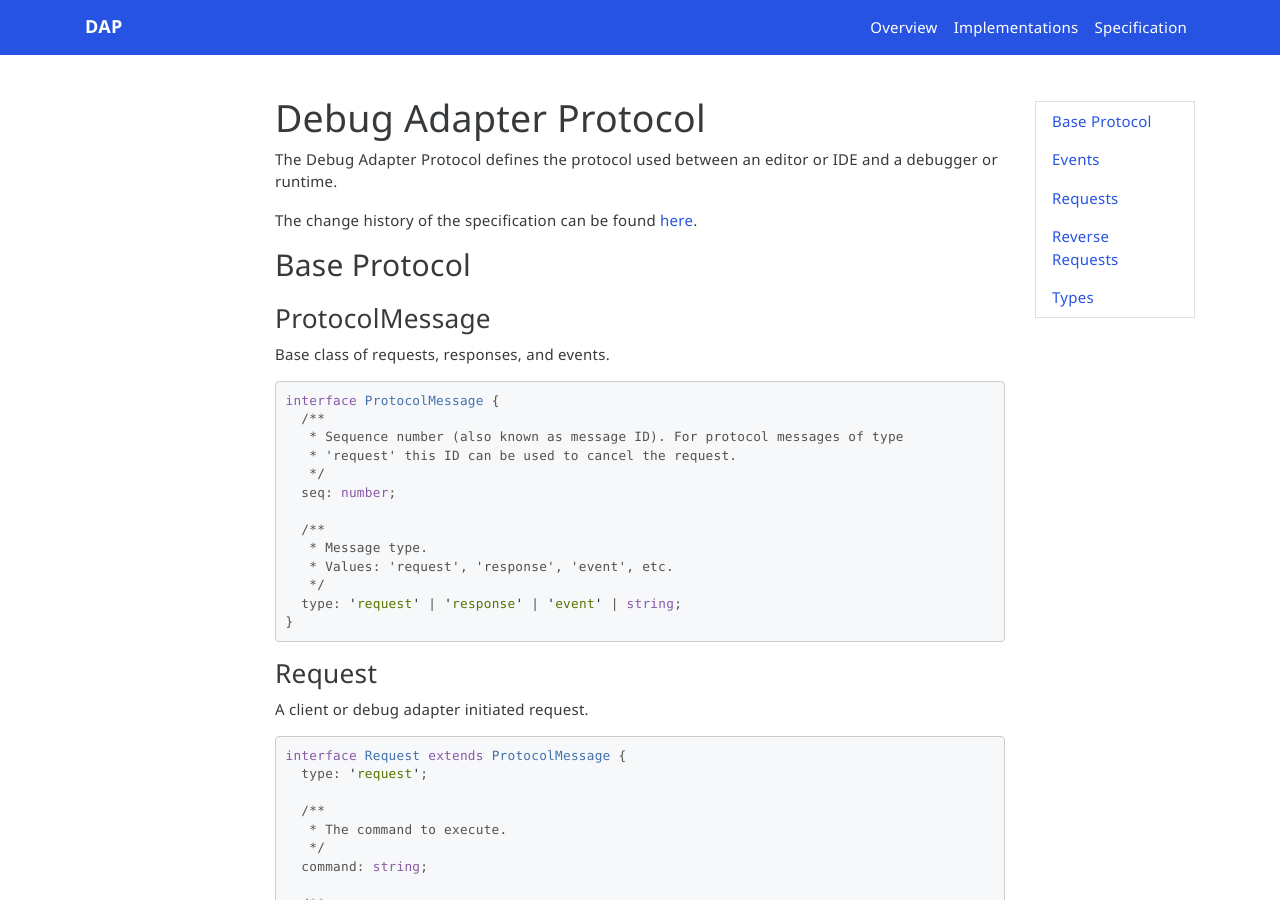
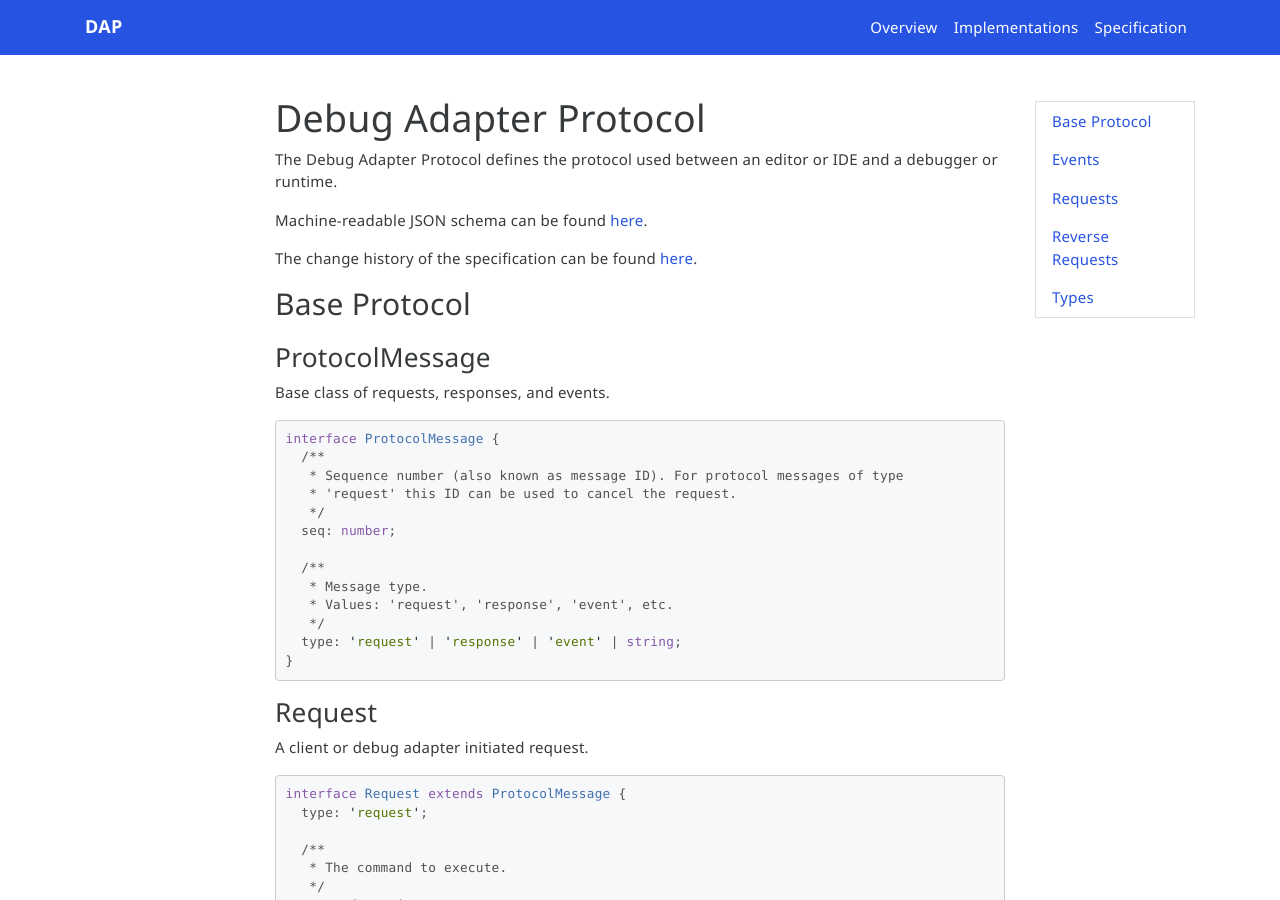
Before and after one commit to microsoft/debug-adapter-protocol, a Jekyll site: the page built from specification.md, in a window 1280 px wide and 900 px high. Built offline with Jekyll 4.4.1, drawn with Linux system fonts in a browser that asks for light colours; nearby versions of some CDN libraries; emoji names are drawn with the system emoji font; comment, search, counter and statistics services are not loaded.

Commit message:
Update specification.md
Fixes #61

```diff
--- a/specification.md
+++ b/specification.md
@@ -10,6 +10,8 @@ toc: true
 # Debug Adapter Protocol
 
 The Debug Adapter Protocol defines the protocol used between an editor or IDE and a debugger or runtime.
+
+Machine-readable JSON schema can be found [here](./debugAdapterProtocol.json).
 
 The change history of the specification can be found [here](./changelog).
 ## <a name="Base_Protocol" class="anchor"></a>Base Protocol
```
